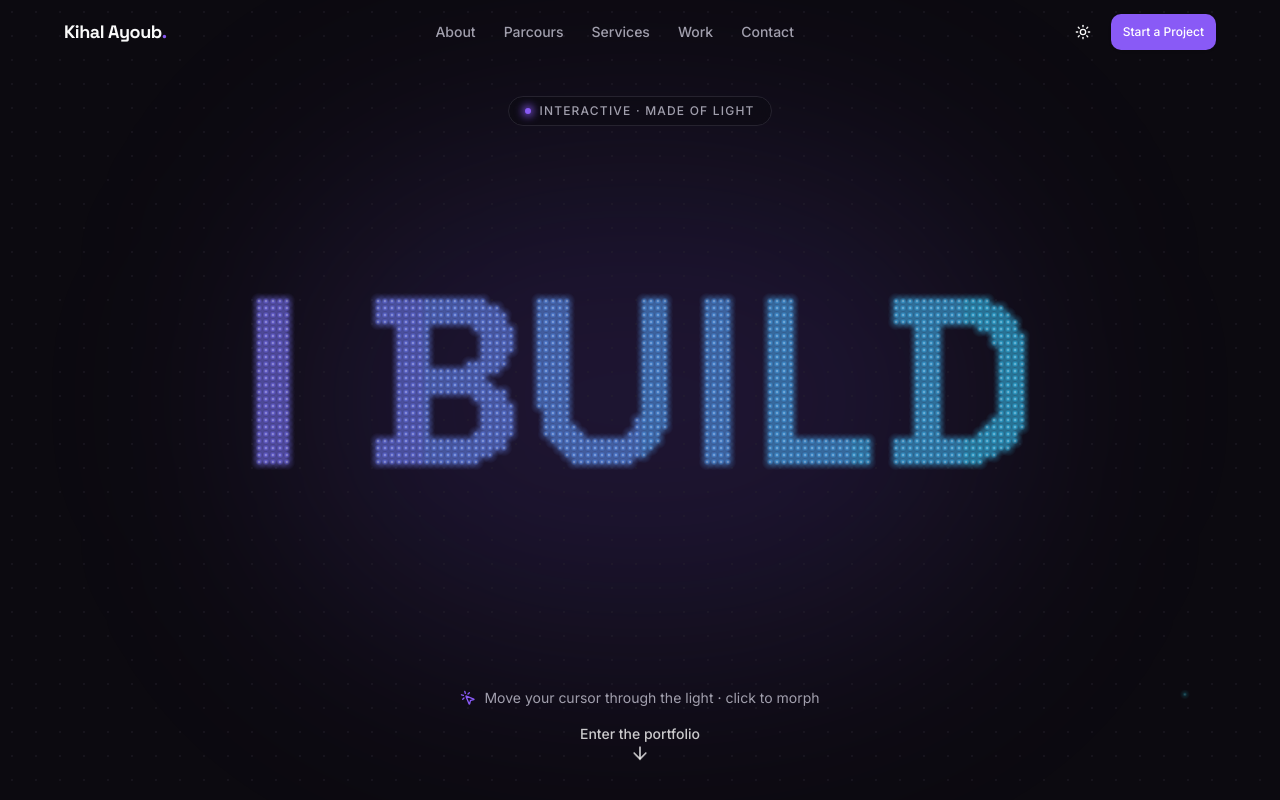
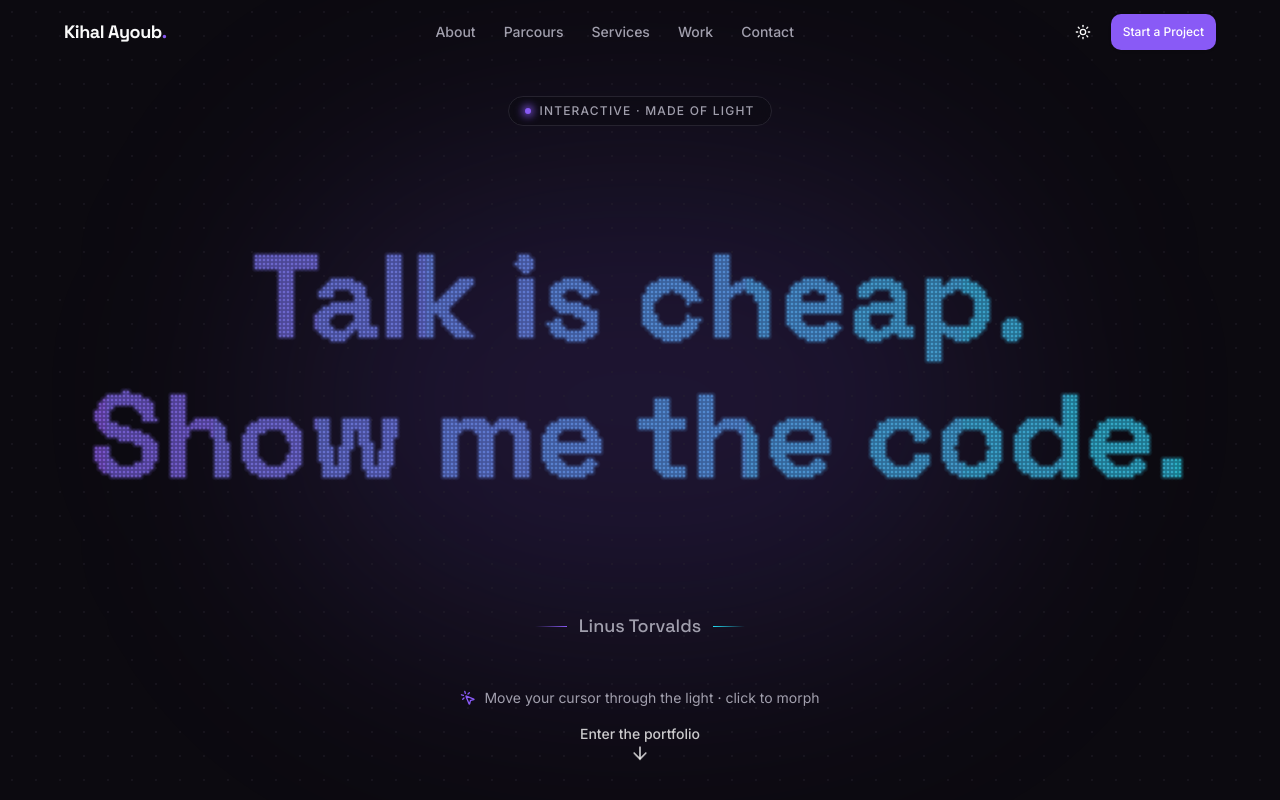
Before and after one commit to nbkihal/portfolio, a Next.js app: page / in a window 1280 px wide. Shown: the top 800 px of the page. Built offline with nearby package versions, Linux system fonts and the light colour scheme.

Commit message:
feat: Enhance intro section with dynamic phrases and author captions; refactor particle rendering logic

```diff
--- a/components/sections/intro.tsx
+++ b/components/sections/intro.tsx
@@ -3,10 +3,10 @@
 import * as React from "react";
 import Link from "next/link";
 import { useTheme } from "next-themes";
-import { useReducedMotion } from "framer-motion";
+import { AnimatePresence, motion, useReducedMotion } from "framer-motion";
 import { ArrowDown, MousePointerClick } from "lucide-react";
 
-import { intro } from "@/content/site-data";
+import { intro, type IntroPhrase } from "@/content/site-data";
 
 /** Brand violet + cyan, matched to the CSS design tokens. */
 const BRAND = [139, 92, 246];
@@ -20,8 +20,12 @@ const FRICTION = 0.86;
 const REPEL_RADIUS = 110;
 const REPEL_FORCE = 2.6;
 const BURST_RADIUS = 280;
-const AUTO_MORPH_MS = 5000;
-const MAX_PARTICLES = 3200;
+/** Time a phrase stays up: a base plus a bit per character to read it. */
+const HOLD_BASE_MS = 3200;
+const HOLD_PER_CHAR_MS = 70;
+const MAX_PARTICLES = 4200;
+const MAX_LINES = 3;
+const MONO_FONT = "ui-monospace, 'SFMono-Regular', Menlo, Consolas, monospace";
 
 interface Particle {
   x: number;
@@ -64,24 +68,74 @@ function makeSprites(dark: boolean) {
   });
 }
 
-/** Render the word off-screen and return evenly spaced points inside it. */
-function sampleText(text: string, w: number, h: number, fontFamily: string) {
+/**
+ * Split a phrase into 1–3 balanced lines and pick the font size that
+ * fills the space best (fewer lines win unless more lines are much bigger).
+ */
+function layoutLines(
+  ctx: CanvasRenderingContext2D,
+  text: string,
+  w: number,
+  h: number,
+  font: string,
+) {
+  const words = text.split(" ");
+  ctx.font = `700 100px ${font}`;
+  const measure = (t: string) => ctx.measureText(t).width;
+  const space = measure(" ");
+  let best = { lines: [text], fontSize: 0 };
+
+  for (let n = 1; n <= Math.min(MAX_LINES, words.length); n++) {
+    const target = measure(text) / n;
+    const lines: string[] = [];
+    let current = "";
+    for (const word of words) {
+      const next = current ? `${current} ${word}` : word;
+      if (current && measure(next) > target + space && lines.length < n - 1) {
+        lines.push(current);
+        current = word;
+      } else {
+        current = next;
+      }
+    }
+    lines.push(current);
+
+    const widest = Math.max(...lines.map(measure));
+    const fontSize = Math.min(
+      (w * 0.86 * 100) / widest,
+      (h * 0.56) / (lines.length * 1.15),
+      240,
+    );
+    if (fontSize > best.fontSize * 1.2) best = { lines, fontSize };
+  }
+  return best;
+}
+
+/** Render the phrase off-screen and return evenly spaced points inside it. */
+function sampleText(
+  phrase: IntroPhrase,
+  w: number,
+  h: number,
+  displayFont: string,
+) {
   const off = document.createElement("canvas");
   off.width = Math.max(1, Math.floor(w));
   off.height = Math.max(1, Math.floor(h));
   const ctx = off.getContext("2d", { willReadFrequently: true })!;
 
-  let fontSize = Math.min(h * 0.34, 240);
-  ctx.font = `700 ${fontSize}px ${fontFamily}`;
-  const maxWidth = w * 0.86;
-  const measured = ctx.measureText(text).width;
-  if (measured > maxWidth) fontSize *= maxWidth / measured;
+  const font = phrase.code ? MONO_FONT : displayFont;
+  const { lines, fontSize } = layoutLines(ctx, phrase.text, w, h, font);
+  const lineHeight = fontSize * 1.15;
 
-  ctx.font = `700 ${fontSize}px ${fontFamily}`;
+  ctx.font = `700 ${fontSize}px ${font}`;
   ctx.textAlign = "center";
   ctx.textBaseline = "middle";
   ctx.fillStyle = "#000";
-  ctx.fillText(text, off.width / 2, off.height / 2);
+  // Sit the block slightly above centre to leave room for the caption.
+  const top = off.height * 0.47 - ((lines.length - 1) * lineHeight) / 2;
+  lines.forEach((line, i) => {
+    ctx.fillText(line, off.width / 2, top + i * lineHeight);
+  });
   const data = ctx.getImageData(0, 0, off.width, off.height).data;
 
   let gap = Math.max(3, Math.round(fontSize / 36));
@@ -104,8 +158,8 @@ export function Intro() {
   const canvasRef = React.useRef<HTMLCanvasElement>(null);
   // Kept outside the effect so a theme switch doesn't scatter the word.
   const particlesRef = React.useRef<Particle[]>([]);
-  const wordIndexRef = React.useRef(0);
-  const [word, setWord] = React.useState(intro.words[0]);
+  const phraseIndexRef = React.useRef(0);
+  const [phrase, setPhrase] = React.useState(intro.phrases[0]);
   const reduceMotion = useReducedMotion();
   const { resolvedTheme } = useTheme();
   const dark = resolvedTheme !== "light";
@@ -136,8 +190,7 @@ export function Intro() {
       ctx.globalCompositeOperation = dark ? "lighter" : "source-over";
       for (const p of particles) {
         const step = Math.floor((p.x / width) * COLOR_STEPS);
-        const sprite =
-          sprites[Math.min(COLOR_STEPS - 1, Math.max(0, step))];
+        const sprite = sprites[Math.min(COLOR_STEPS - 1, Math.max(0, step))];
         const size = (p.dust ? dotSize * 0.6 : dotSize) * (1 + p.glow * 1.3);
         ctx.globalAlpha = p.dust ? 0.3 : Math.min(1, 0.6 + p.glow * 0.4);
         ctx.drawImage(sprite, p.x - size / 2, p.y - size / 2, size, size);
@@ -151,7 +204,7 @@ export function Intro() {
     const retarget = () => {
       if (!width || !height) return;
       const { points, gap } = sampleText(
-        intro.words[wordIndexRef.current],
+        intro.phrases[phraseIndexRef.current],
         width,
         height,
         fontFamily,
@@ -192,8 +245,9 @@ export function Intro() {
     };
 
     const morph = (burstX?: number, burstY?: number) => {
-      wordIndexRef.current = (wordIndexRef.current + 1) % intro.words.length;
-      setWord(intro.words[wordIndexRef.current]);
+      phraseIndexRef.current =
+        (phraseIndexRef.current + 1) % intro.phrases.length;
+      setPhrase(intro.phrases[phraseIndexRef.current]);
       lastMorph = performance.now();
       if (burstX !== undefined && burstY !== undefined && !reduceMotion) {
         for (const p of particles) {
@@ -213,7 +267,10 @@ export function Intro() {
 
     const step = () => {
       const now = performance.now();
-      if (!pointer.active && now - lastMorph > AUTO_MORPH_MS) morph();
+      const hold =
+        HOLD_BASE_MS +
+        intro.phrases[phraseIndexRef.current].text.length * HOLD_PER_CHAR_MS;
+      if (!pointer.active && now - lastMorph > hold) morph();
 
       for (const p of particles) {
         if (p.dust) {
@@ -337,9 +394,29 @@ export function Intro() {
         <canvas
           ref={canvasRef}
           role="img"
-          aria-label={`Glowing particles spelling “${word}”`}
+          aria-label={`Glowing particles spelling “${phrase.text}”${phrase.by ? ` — ${phrase.by}` : ""}`}
           className="h-full w-full"
         />
+      </div>
+
+      {/* Quote author */}
+      <div className="pointer-events-none absolute inset-x-0 bottom-[22%] flex justify-center px-6 md:bottom-[20%]">
+        <AnimatePresence mode="wait">
+          {phrase.by ? (
+            <motion.p
+              key={phrase.text}
+              initial={{ opacity: 0, y: 8, filter: "blur(4px)" }}
+              animate={{ opacity: 1, y: 0, filter: "blur(0px)" }}
+              exit={{ opacity: 0, y: -8, filter: "blur(4px)" }}
+              transition={{ duration: 0.5, delay: 0.4 }}
+              className="inline-flex items-center gap-3 font-display text-base text-muted-foreground md:text-lg"
+            >
+              <span className="h-px w-8 bg-gradient-to-r from-transparent to-brand" />
+              {phrase.by}
+              <span className="h-px w-8 bg-gradient-to-l from-transparent to-cyan" />
+            </motion.p>
+          ) : null}
+        </AnimatePresence>
       </div>
 
       <p className="pointer-events-none absolute top-24 inline-flex items-center gap-2 rounded-full border border-border bg-background/40 px-4 py-1.5 text-xs font-medium uppercase tracking-widest text-muted-foreground backdrop-blur">
--- a/content/site-data.ts
+++ b/content/site-data.ts
@@ -65,6 +65,15 @@ export interface Project {
   };
 }
 
+/** One line the intro particles spell. */
+export interface IntroPhrase {
+  text: string;
+  /** Author, shown as a caption under quotes. */
+  by?: string;
+  /** Render in a monospace font (for code snippets). */
+  code?: boolean;
+}
+
 /** One stop on the Parcours roadmap. */
 export interface Milestone {
   /** Short label shown on the roadmap node (a year, a season, "Now"…). */
@@ -116,14 +125,39 @@ export const navLinks: NavLink[] = [
 
 /* ------------------------------------------------------------------- intro */
 
+/**
+ * What the particles spell, in order — dev words, sentences and quotes.
+ * Clicking (or waiting) morphs to the next one; longer lines stay up
+ * longer and wrap onto up to three lines. `by` is shown as a caption
+ * under quotes, and `code: true` renders in a monospace font.
+ */
+const introPhrases: IntroPhrase[] = [
+  { text: "Hello, World!", code: true },
+  { text: "Talk is cheap. Show me the code.", by: "Linus Torvalds" },
+  { text: "git push origin main", code: true },
+  {
+    text: "Simplicity is prerequisite for reliability.",
+    by: "Edsger W. Dijkstra",
+  },
+  { text: "</>", code: true },
+  {
+    text: "First, solve the problem. Then, write the code.",
+    by: "John Johnson",
+  },
+  { text: "It works on my machine.", by: "Every developer, ever" },
+  { text: "Make it work, make it right, make it fast.", by: "Kent Beck" },
+  { text: "while (alive) { code(); }", code: true },
+  { text: "Code never lies, comments sometimes do.", by: "Ron Jeffries" },
+  {
+    text: "Programs must be written for people to read.",
+    by: "Harold Abelson",
+  },
+];
+
 export const intro = {
   /** Interactive particle intro shown before the hero. */
   eyebrow: "Interactive · made of light",
-  /**
-   * Words the particles spell, in order. Clicking (or waiting a few
-   * seconds) morphs to the next one. Keep them short — 2 to 8 characters.
-   */
-  words: ["HELLO", "I BUILD", "WITH AI", "FOR YOU"],
+  phrases: introPhrases,
   hint: "Move your cursor through the light · click to morph",
   cta: { label: "Enter the portfolio", href: "/#top" } satisfies CTA,
 };
```
